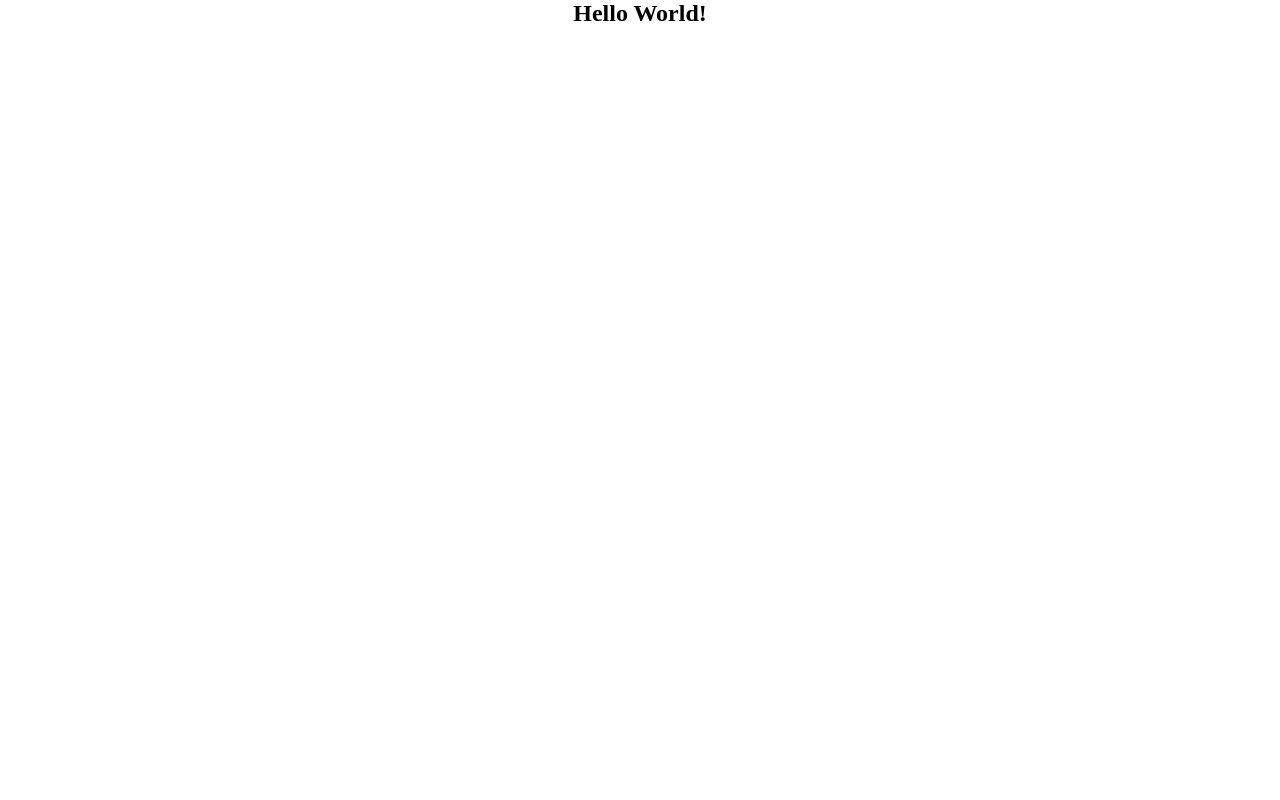
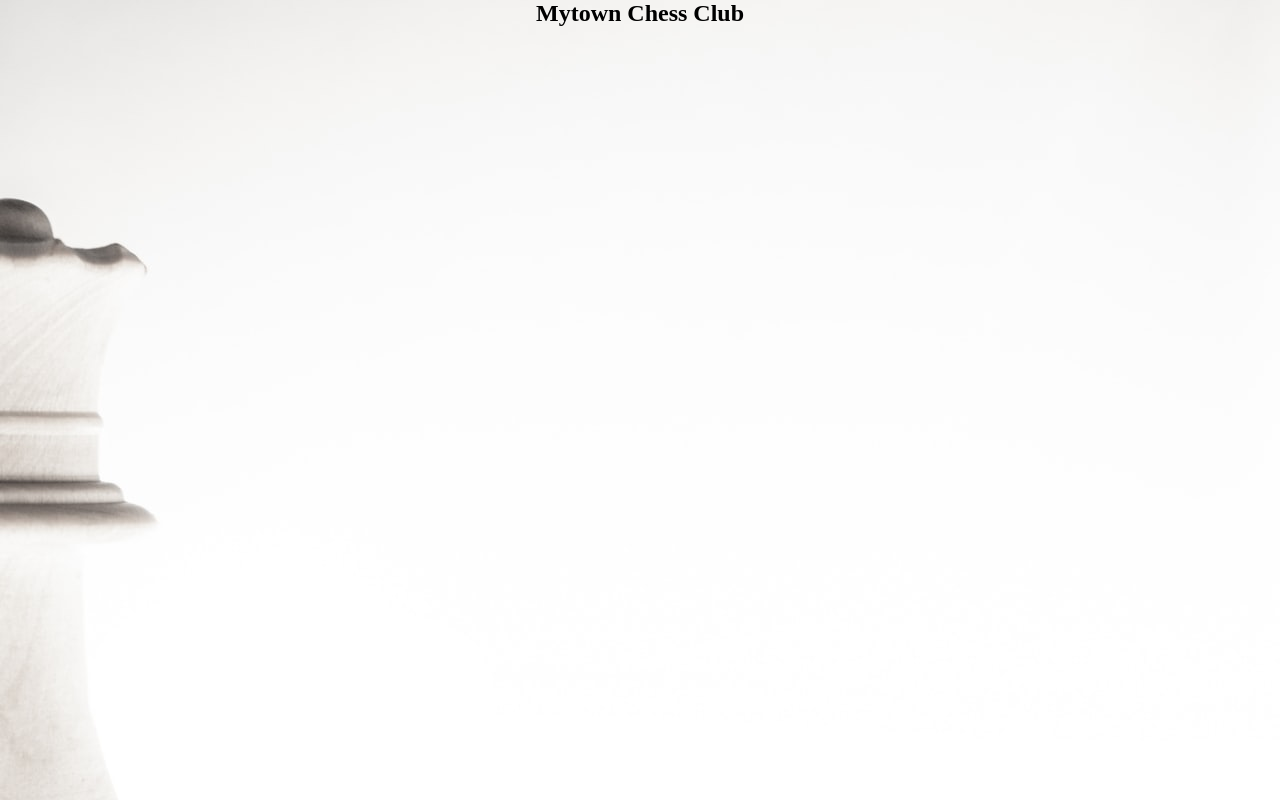
Before and after one commit to danielquevauvilliers/Responsive-club-website, a plain HTML site: page index.html in a window 1280 px wide. Both pictures are taken after a click on the element "Click to Enter". Shown: the top 800 px of the page. Drawn offline with Linux system fonts and the light colour scheme; a web font is replaced by a local one.

Commit message:
structure header

```diff
--- a/index.html
+++ b/index.html
@@ -16,9 +16,18 @@
     <h2 id="hTwo">Click to Enter</h2>
   </section>
   <section id="website">
-    <header></header>
+    <header>
+      <h1>Mytown Chess Club</h1>
+      <nav>
+        <ul>
+          <li></li>
+          <li></li>
+          <li></li>
+          <li></li>
+        </ul>
+      </nav>
+    </header>
     <main>
-      <h1>Hello World!</h1>
     </main>
     <footer></footer>
   </section>
--- a/resources/css/styles.css
+++ b/resources/css/styles.css
@@ -62,3 +62,10 @@ html {
   background-color: rgba(255, 255, 255, 0.7);
   color: rgba(42, 24, 10, 0.7);
 }
+
+#website {
+  background-image: url(../images/wim-van-t-einde-KXh0SiSFPaY-unsplash.jpg);
+  background-repeat: repeat-y;
+  width: 100%;
+  height: 3240px;
+}
```
